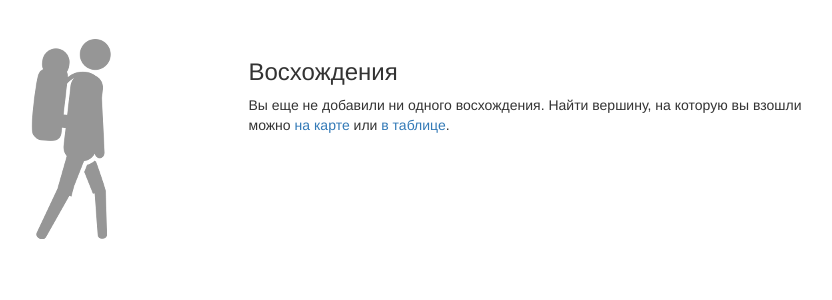
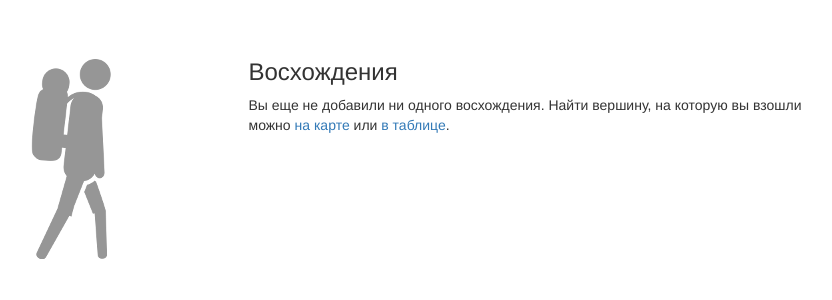
Before and after one commit to binrush/thousands, a Flask app: page /user/1 in a window 1280 px wide. Shown: the part 51-351 px from the top of the page, without its empty margins (114-946 px from the left). Run offline with Flask 2, Linux system fonts and the light colour scheme; data that the repository does not hold is empty; some libraries are stand-ins or nearby versions.

Commit message:
Aligned image in user profile

```diff
--- a/thousands/static/style.css
+++ b/thousands/static/style.css
@@ -10,7 +10,8 @@ body { padding-top: 70px;}
 }
 
 .user-image-large {
-    margin-bottom: 15px;
+    margin-bottom: 20px;
+    margin-top: 20px;
 }
 .table tbody>tr>td.vertical-align {
     vertical-align: middle;
```
